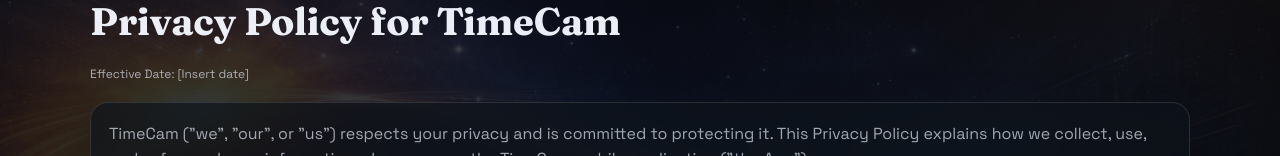
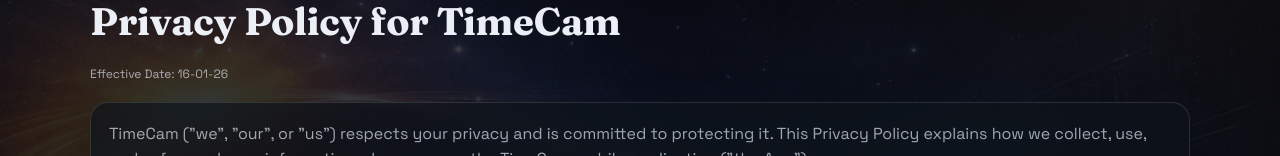
Before and after one commit to BrenC11/TimeCam-Support, a Next.js app: page /privacy in a window 1280 px wide. Shown: the part 153-309 px from the top of the page. Built offline with nearby package versions, Linux system fonts and the light colour scheme.

Commit message:
Update Privacy Policy date

```diff
--- a/app/privacy/page.tsx
+++ b/app/privacy/page.tsx
@@ -23,10 +23,10 @@
       <main className="container">
         <section className="hero compact">
           <p className="eyebrow">Privacy</p>
-          <h1>Privacy Policy for TimeCam</h1>
-          <p className="fineprint muted">
-            Effective Date: <span id="lastUpdated">[Insert date]</span>
-          </p>
+        <h1>Privacy Policy for TimeCam</h1>
+        <p className="fineprint muted">
+          Effective Date: <span id="lastUpdated">16-01-26</span>
+        </p>
         </section>
 
         <section className="section card">
```
